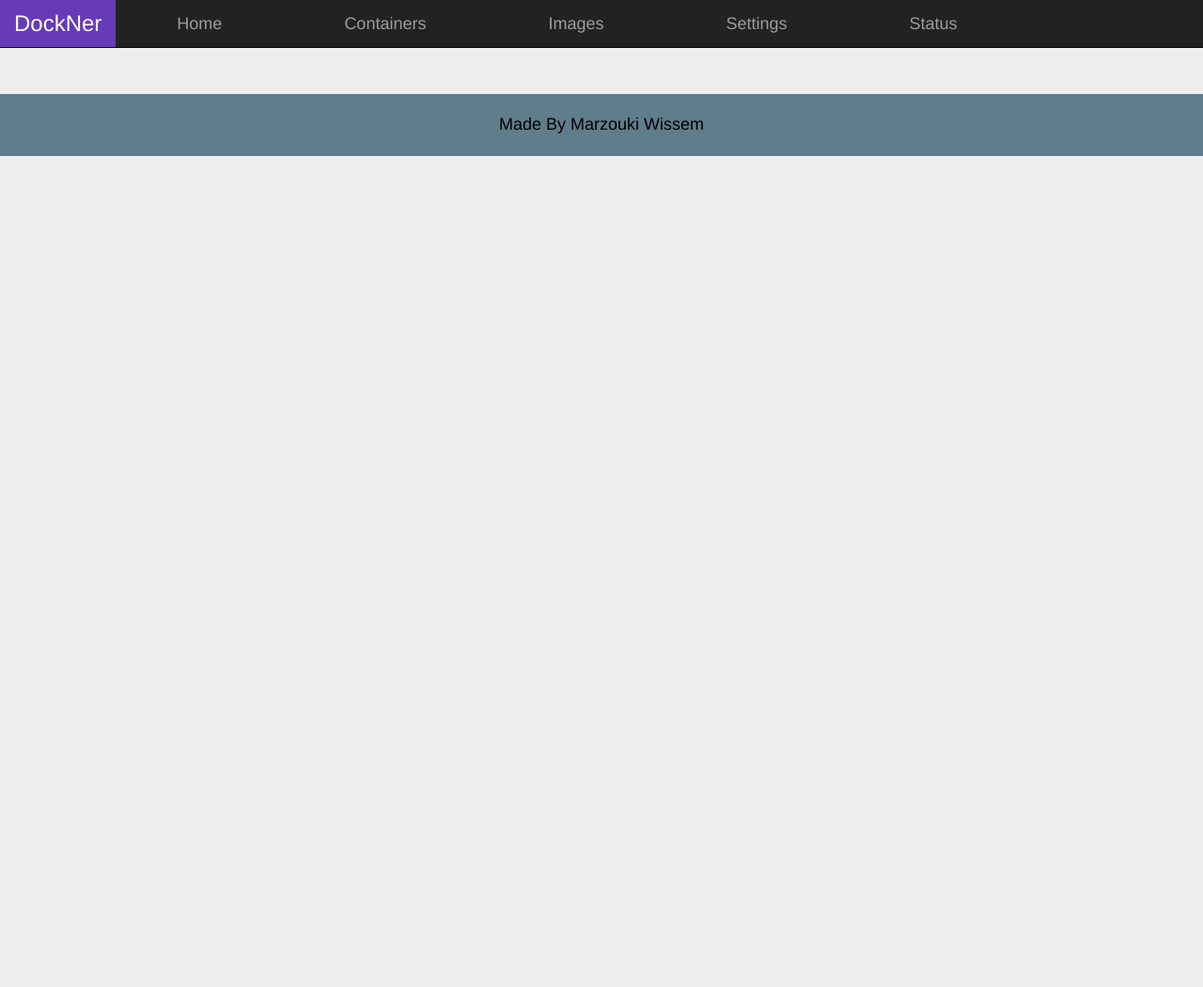
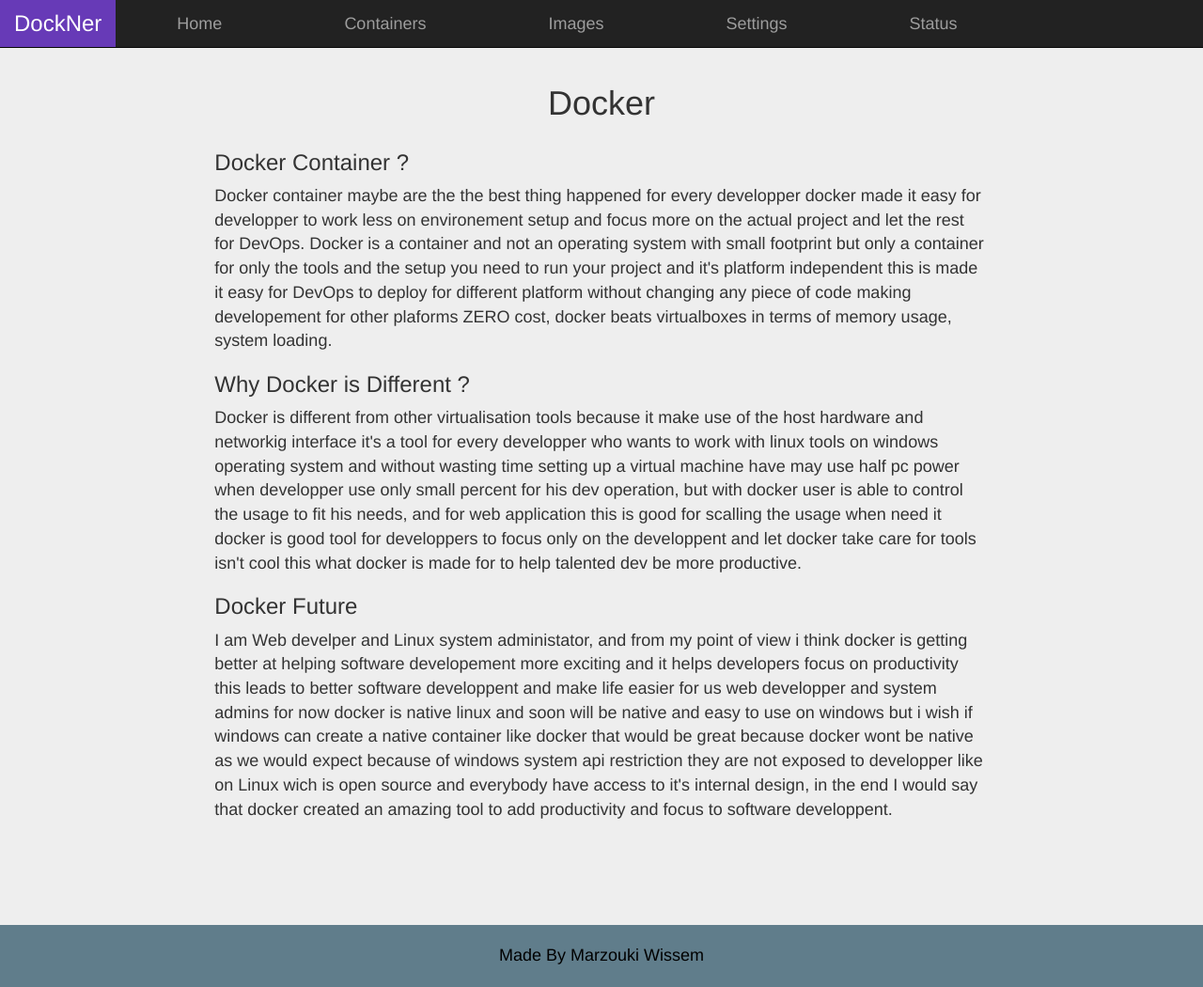
Before and after one commit to hamoudakarim/dockner, a Flask app: page / in a window 1280 px wide. Shown: the whole page at 94% size. Before the commit the page ends 166 px from the top, so only its background shows below. Run offline with Flask 2, Linux system fonts and the light colour scheme; some libraries are stand-ins or nearby versions.

Commit message:
change a bit of layout

```diff
--- a/app/templates/index.html
+++ b/app/templates/index.html
@@ -1,2 +1,55 @@
 {% extends "base.html" %}
 {% block title %}Home{% endblock %}
+
+{% block page_container %}
+<div class="content container-fluid">
+    <h1 class="header text-center">Docker</h1>
+    <div class="story">
+        <div class="row">
+            <div class="col-md-2 col-xs"></div>
+            <div class="col-md-8 col-xs-8">
+                <article>
+                    <h3>Docker Container ?</h3>
+                    <p>
+                    Docker container maybe are the the best thing happened for every developper
+                    docker made it easy for developper to work less on environement setup and focus
+                    more on the actual project and let the rest for DevOps. Docker is a container and not
+                    an operating system with small footprint but only a container for only the tools and the
+                    setup you need to run your project and it's platform independent this is made it easy for
+                    DevOps to deploy for different platform without changing any piece of code making developement
+                    for other plaforms ZERO cost, docker beats virtualboxes in terms of memory usage, system loading.
+                    </p>
+                </article>
+                <article>
+                    <h3>Why Docker is Different ?</h3>
+                    <p>
+                    Docker is different from other virtualisation tools because it make use of the host hardware and
+                    networkig interface it's a tool for every developper who wants to work with linux tools on windows
+                    operating system and without wasting time setting up a virtual machine have may use half pc power
+                    when developper use only small percent for his dev operation, but with docker user is able to control
+                    the usage to fit his needs, and for web application this is good for scalling the usage when need it
+                    docker is good tool for developpers to focus only on the developpent and let docker take care for
+                    tools isn't cool this what docker is made for to help talented dev be more productive.
+                    </p>
+                </article>
+                <article>
+                    <h3>Docker Future</h3>
+                    <p>
+                    I am Web develper and Linux system administator, and from my point of view i think docker is getting
+                    better at helping software developement more exciting and it helps developers focus on productivity
+                    this leads to better software developpent and make life easier for us web developper and system admins
+                    for now docker is native linux and soon will be native and easy to use on windows but i wish if windows
+                    can create a native container like docker that would be great because docker wont be native as we would
+                    expect because of windows system api restriction they are not exposed to developper like on Linux wich
+                    is open source and everybody have access to it's internal design, in the end I would say that docker created
+                    an amazing tool to add productivity and focus to software developpent.
+                    </p>
+                </article>
+            </div>
+            <div class="col-md-2 col-xs">
+            </div>
+        </div>
+    </div>
+
+</div>
+{% endblock %}
```
